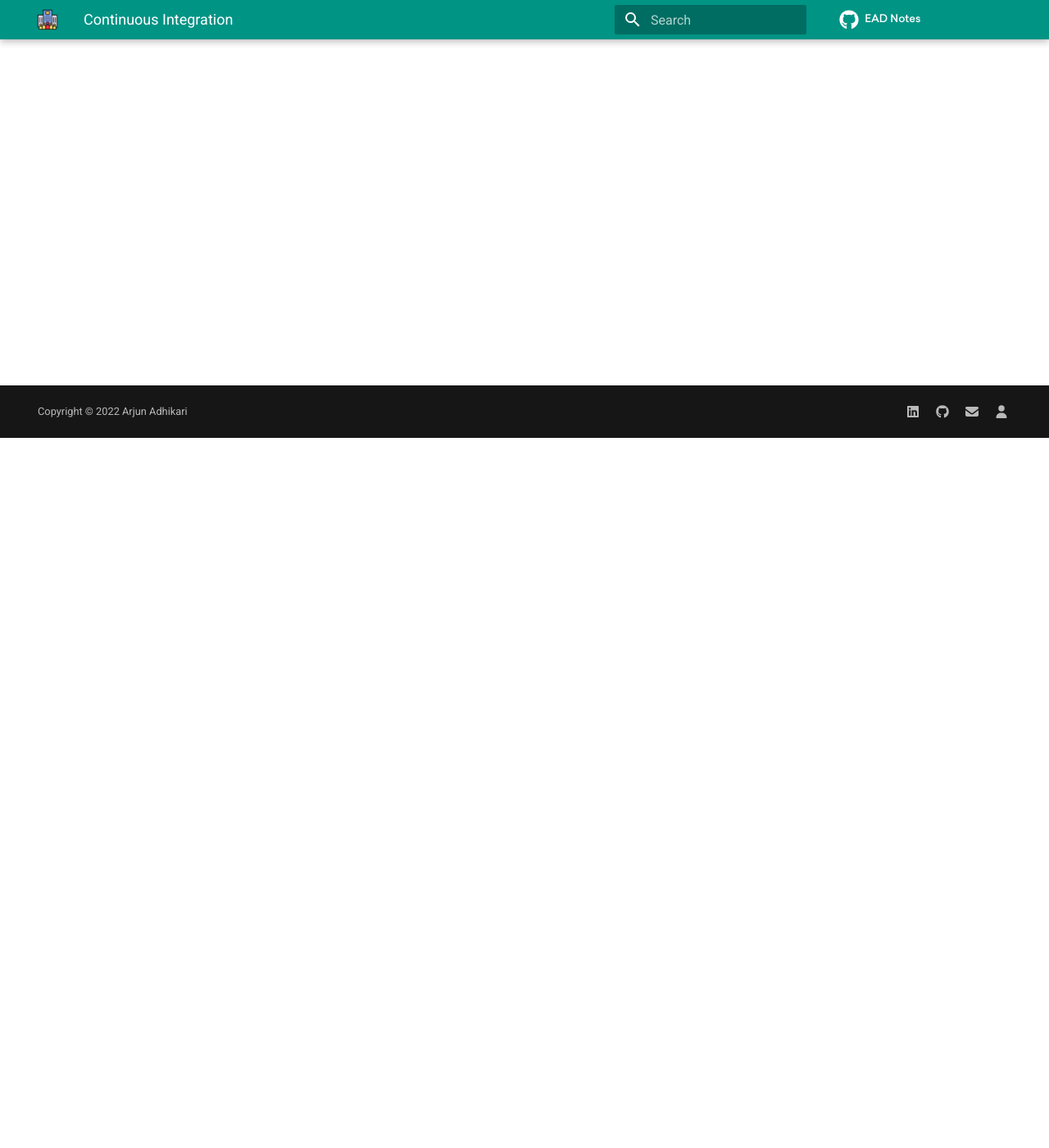
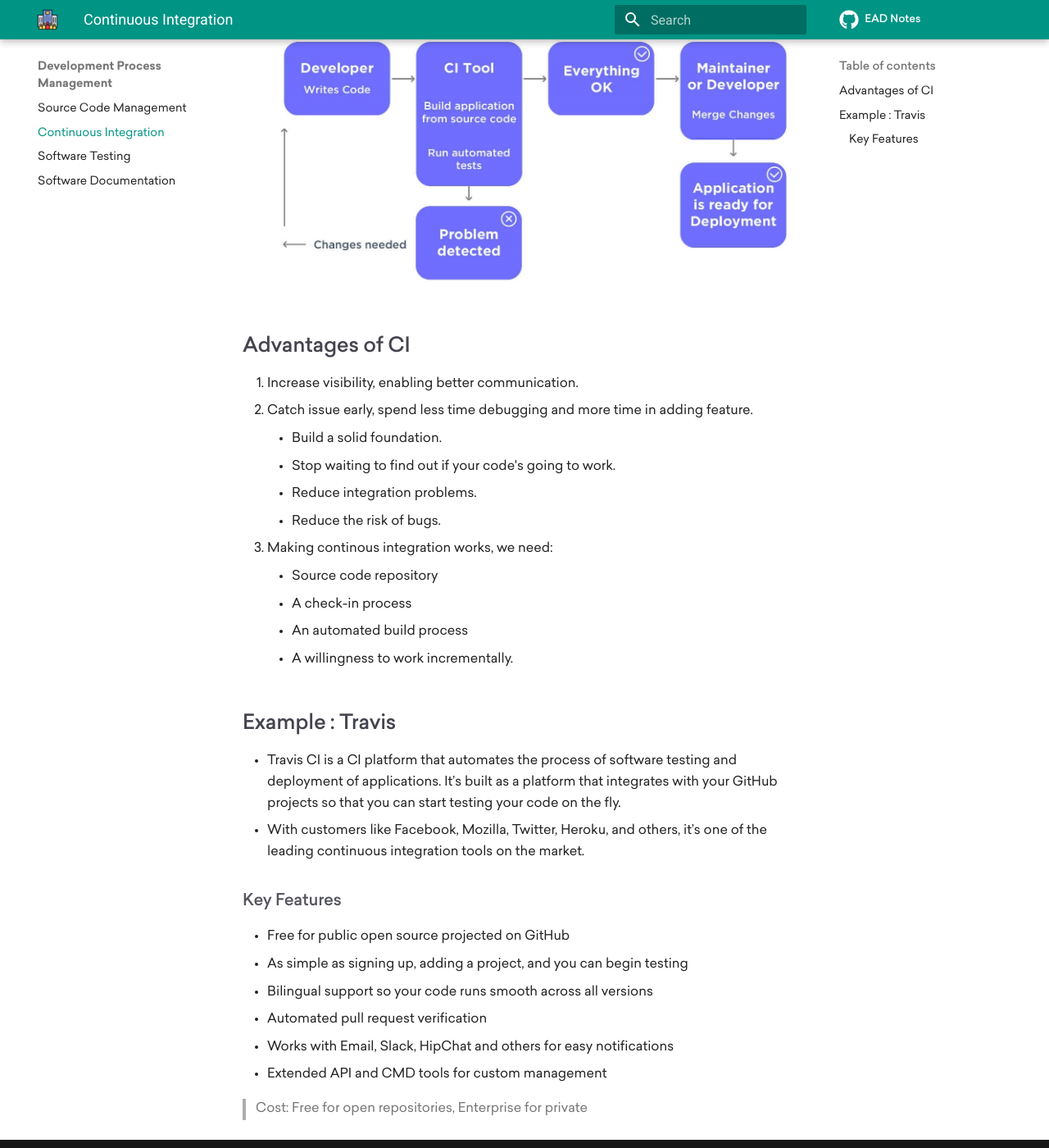
Before and after one commit to theArjun/ead-notes, an MkDocs documentation site: the page built from notes/development-process-management/continuous-integration.md, in a window 1280 px wide and 1400 px high, scrolled down 866 px. Shown: the whole window at 82% size. Built offline with MkDocs 1.6.1 and Material for MkDocs 9.7.7, drawn with Linux system fonts in a browser that asks for light colours; comment, search, counter and statistics services are not loaded; some of the changed text lies outside the part shown.

Commit message:
Add Continous Integration

```diff
--- a/notes/development-process-management/continuous-integration.md
+++ b/notes/development-process-management/continuous-integration.md
@@ -2,3 +2,42 @@
 title: Continuous Integration
 description: Explains about Continuous Integration
 ---
+![Continuous Integration](../assets/images/ci.jpg)
+
+
+- CI is a development practise that requires developer to integrate code into a shared repository, multiple times.
+- Each code push is then verified by a automated build system, allowing team to detect problem early.
+  By integrating regularly, we can detect error quickly and locate them more easily.
+- Continous integration is cheap, not integrating continously is expensive.
+- If we don't follow a continuous approach, you will jave a llonger periodss between integration.
+  This makes it exponentially mroe difficult to find and fix problems, such integration problems can easily knock a project of schedule or cause it to fail altogether.
+
+![CI Workflow](../assets/images/ci-workflow.jpg)
+
+## Advantages of CI
+1. Increase visibility, enabling better communication.
+2. Catch issue early, spend less time debugging and more time in adding feature.
+    - Build a solid foundation.
+    - Stop waiting to find out if your code's going to work.
+    - Reduce integration problems.
+    - Reduce the risk of bugs.
+3. Making continous integration works, we need:
+    - Source code repository
+    - A check-in process
+    - An automated build process
+    - A willingness to work incrementally.
+
+## Example : Travis
+- Travis CI is a CI platform that automates the process of software testing and deployment of applications. It’s built as a platform that integrates with your GitHub projects so that you can start testing your code on the fly.
+- With customers like Facebook, Mozilla, Twitter, Heroku, and others, it’s one of the leading continuous integration tools on the market.
+
+### Key Features
+
+- Free for public open source projected on GitHub
+- As simple as signing up, adding a project, and you can begin testing
+- Bilingual support so your code runs smooth across all versions
+- Automated pull request verification
+- Works with Email, Slack, HipChat and others for easy notifications
+- Extended API and CMD tools for custom management
+
+> Cost: Free for open repositories, Enterprise for private
```
Also changed, not shown: notes/development-process-management/source-code-management.md (+1 -1 lines), notes/assets/images/ci-workflow.jpg (added), notes/assets/images/ci.jpg (added).
